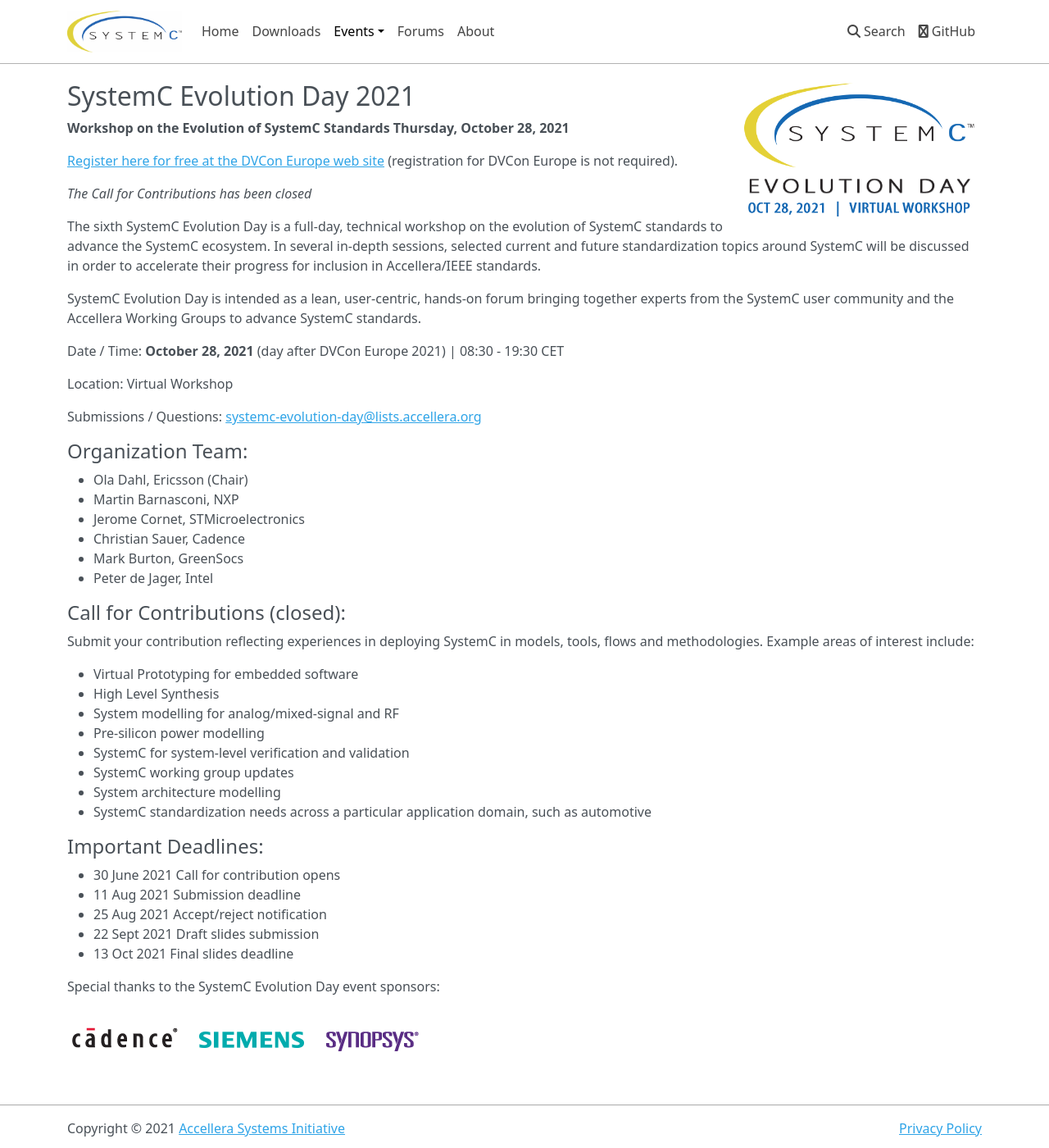
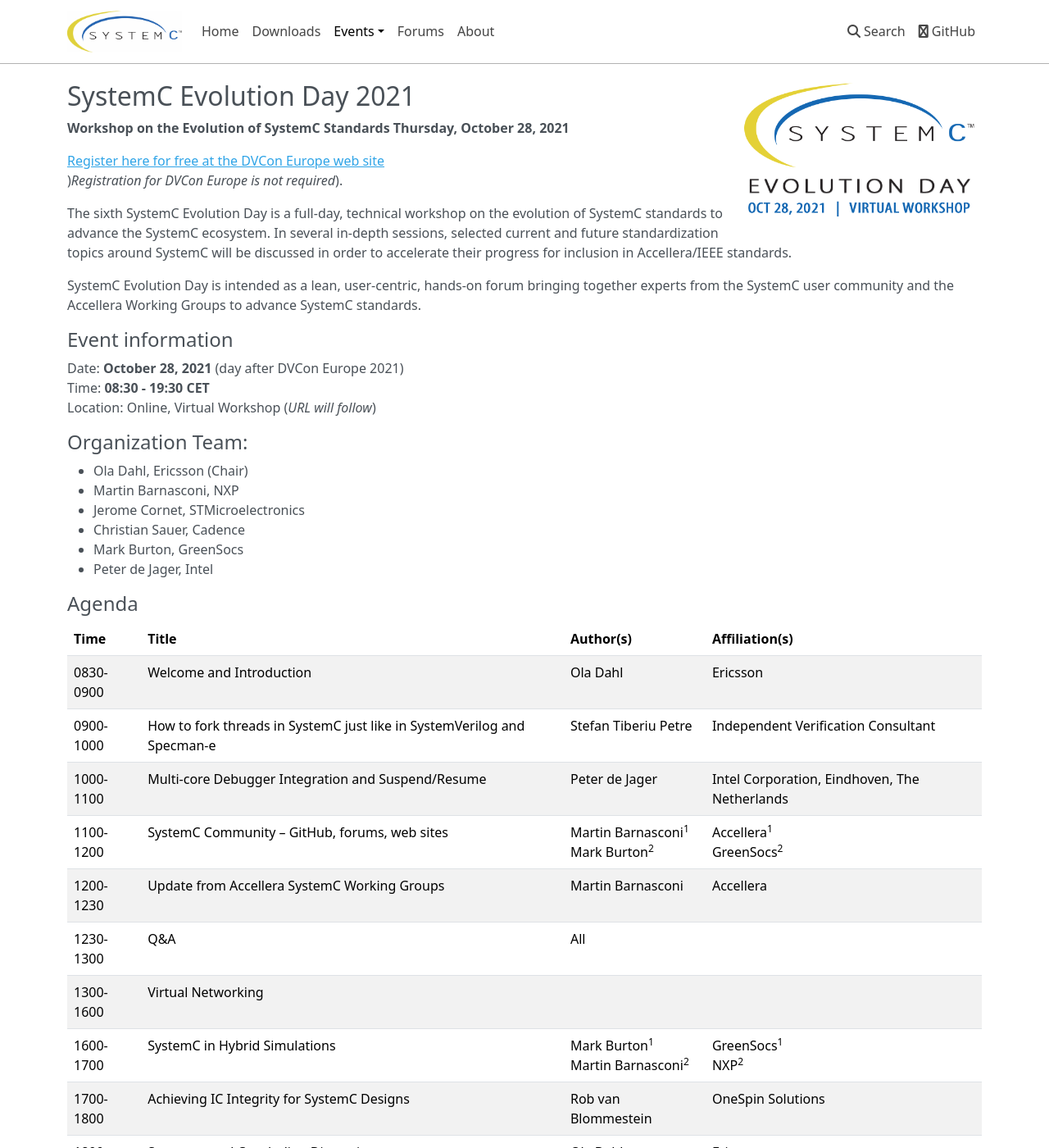
Before and after one commit to accellera-official/systemc.org, an MkDocs documentation site: the page built from docs/events/sced2021.md, in a window 1280 px wide and 1400 px high. Shown: the whole window at 82% size. Built offline with MkDocs 1.6.1, drawn with Linux system fonts in a browser that asks for light colours; nearby versions of some CDN libraries; some of the changed text lies outside the part shown.

Commit message:
sced2021 agenda added

```diff
--- a/docs/events/sced2021.md
+++ b/docs/events/sced2021.md
@@ -5,20 +5,17 @@
 **Workshop on the Evolution of SystemC Standards
 Thursday, October 28, 2021**
 
-[Register here for free at the DVCon Europe web site](https://dvcon-europe.org/registration/) (registration for DVCon Europe is not required).
-
-*The Call for Contributions has been closed*
+[Register here for free at the DVCon Europe web site](https://dvcon-europe.org/registration/)<br>)*Registration for DVCon Europe is not required*).
 
 The sixth SystemC Evolution Day is a full-day, technical workshop on the evolution of SystemC standards to advance the SystemC ecosystem. In several in-depth sessions, selected current and future standardization topics around SystemC will be discussed in order to accelerate their progress for inclusion in Accellera/IEEE standards.
 
 SystemC Evolution Day is intended as a lean, user-centric, hands-on forum bringing together experts from the SystemC user community and the Accellera Working Groups to advance SystemC standards.
 
-Date / Time: **October 28, 2021** (day after DVCon Europe 2021) | 08:30 - 19:30 CET
+## Event information
 
-Location: Virtual Workshop
-
-Submissions / Questions:
-[systemc-evolution-day@lists.accellera.org](mailto:systemc-evolution-day@lists.accellera.org)
+Date: **October 28, 2021** (day after DVCon Europe 2021)<br>
+Time: **08:30 - 19:30 CET**<br>
+Location: Online, Virtual Workshop (*URL will follow*)
 
 ## Organization Team:
 
@@ -29,27 +26,37 @@
  * Mark Burton, GreenSocs
  * Peter de Jager, Intel
 
-## Call for Contributions (closed):
+## Agenda
 
-Submit your contribution reflecting experiences in deploying SystemC in models, tools, flows and methodologies. Example areas of interest include:
+|Time |Title | Author(s) |Affiliation(s)|
+| ----------- | ----------- | ----------- | ----------- |
+|0830-0900 | Welcome and Introduction | Ola Dahl |Ericsson|
+|0900-1000 | How to fork threads in SystemC just like in SystemVerilog and Specman-e | Stefan Tiberiu Petre	| Independent Verification Consultant |
+|1000-1100 | Multi-core Debugger Integration and Suspend/Resume | Peter de Jager | Intel Corporation, Eindhoven, The Netherlands|
+|1100-1200 | SystemC Community – GitHub, forums, web sites | Martin Barnasconi<sup>1</sup><br> Mark Burton<sup>2</sup> | Accellera<sup>1</sup><br> GreenSocs<sup>2</sup> |
+|1200-1230 | Update from Accellera SystemC Working Groups | Martin Barnasconi |Accellera|
+|1230-1300 | Q&A | All
+|1300-1600 | Virtual Networking	|||
+|1600-1700 | SystemC in Hybrid Simulations | Mark Burton<sup>1</sup><br> Martin Barnasconi<sup>2</sup> | GreenSocs<sup>1</sup><br> NXP<sup>2</sup>|
+|1700-1800 | Achieving IC Integrity for SystemC Designs | Rob van Blommestein | OneSpin Solutions |
+|1800-1830 | Summary and Concluding Discussion | Ola Dahl | Ericsson
 
- * Virtual Prototyping for embedded software
- * High Level Synthesis
- * System modelling for analog/mixed-signal and RF
- * Pre-silicon power modelling
- * SystemC for system-level verification and validation
- * SystemC working group updates
- * System architecture modelling
- * SystemC standardization needs across a particular application domain, such as automotive
 
-## Important Deadlines:
+## Read more!
 
- * 30 June 2021  Call for contribution opens
- * 11 Aug 2021   Submission deadline
- * 25 Aug 2021   Accept/reject notification
- * 22 Sept 2021  Draft slides submission
- * 13 Oct 2021    Final slides deadline
+[View the presentations from SystemC Evolution Day 2020](https://www.accellera.org/images/Presentations_SCED_2020.zip)
 
-Special thanks to the SystemC Evolution Day event sponsors:
+[Read the 2020 event summary by chair Ola Dahl](https://www.accellera.org/news/events/systemc-evolution-day-2020/summary)
+
+[View the presentations from SystemC Evolution Day 2019](https://www.accellera.org/images/Presentations_SCED_2019.zip)
+
+[View the presentations from SystemC Evolution Day 2018](https://www.accellera.org/images/Presentations_SCED_2018.zip)
+
+
+## Questions
+
+[systemc-evolution-day@lists.accellera.org](mailto:systemc-evolution-day@lists.accellera.org)
+
+## Special thanks to the SystemC Evolution Day event sponsors:
 
 <p><a href="http://www.cadence.com/" target="_blank" rel="noopener noreferrer"><img style="display: inline-block; padding-right: 15px;" src="/images/logo-cadence-sponsor.png" alt="Cadence" /></a><a href="http://www.mentor.com/" target="_blank" rel="noopener noreferrer"><img style="display: inline-block; padding-right: 15px;" src="/images/logo-siemens-sponsor.png" alt="Siemens EDA" /></a><a href="http://www.synopsys.com/" target="_blank" rel="noopener noreferrer"><img style="display: inline-block;" src="/images/logo-synopsys-sponsor.png" alt="Synopsys" /></a></p>
```
